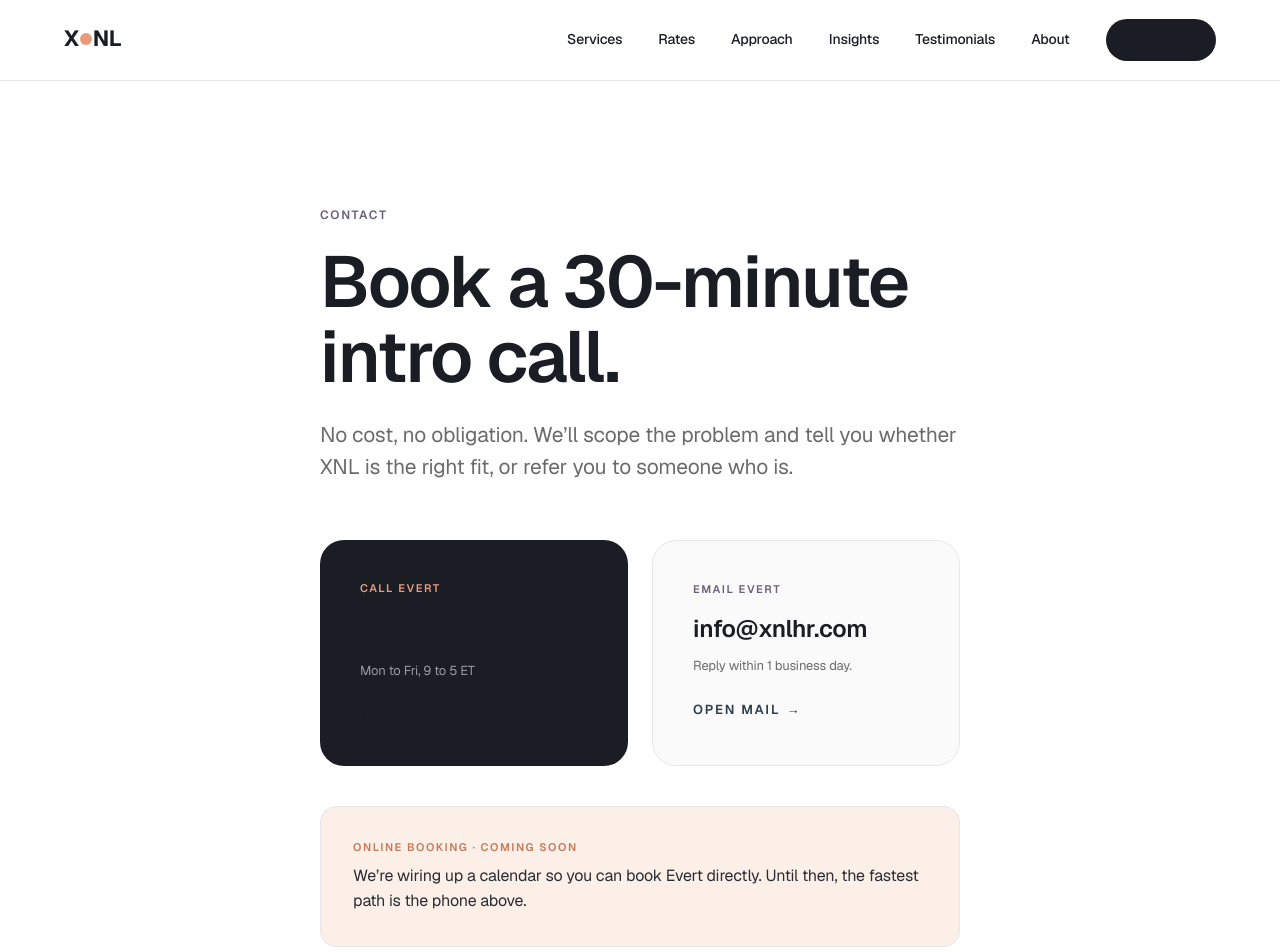
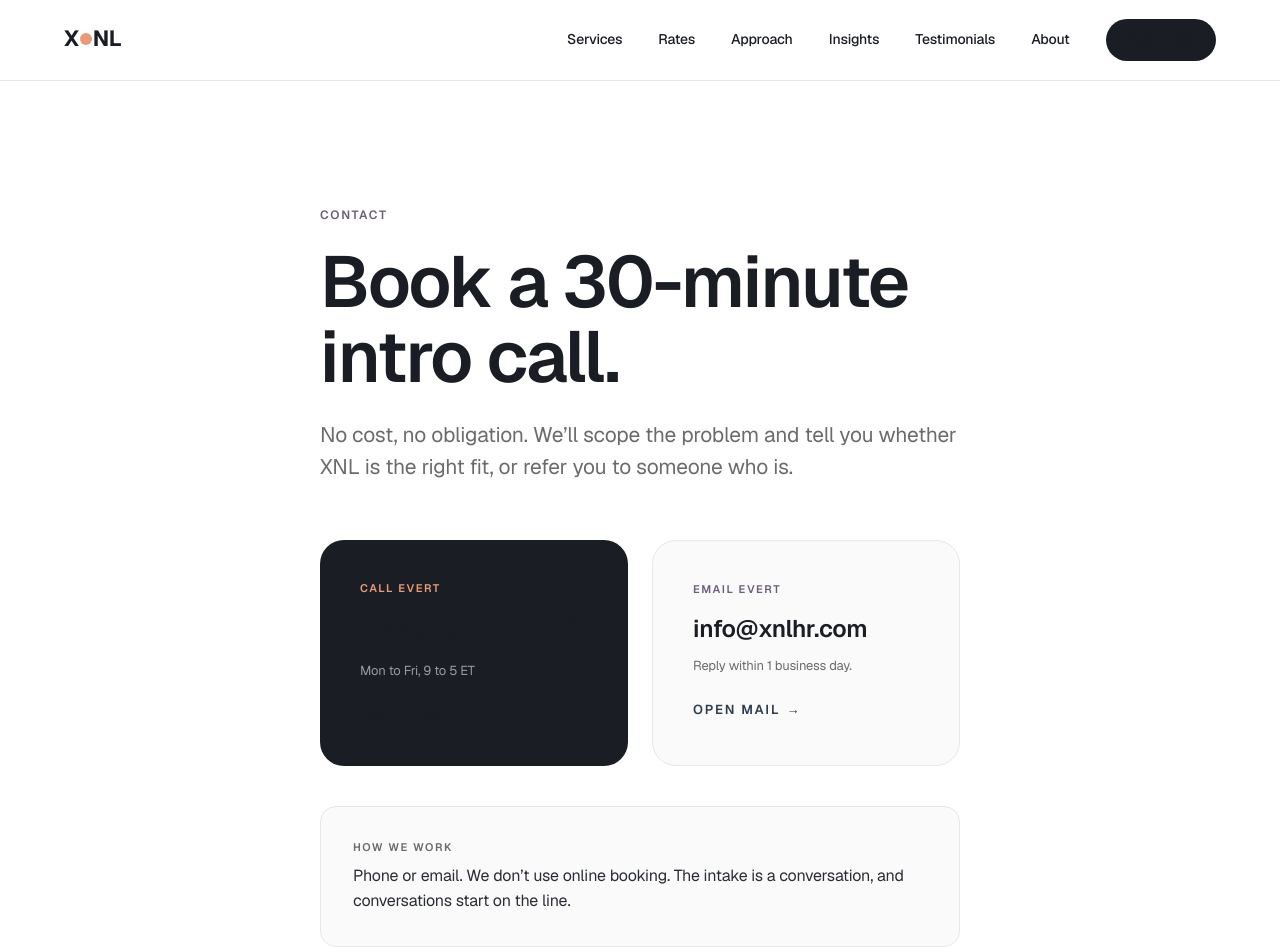
Before and after one commit to staybookt/xnl-hr-website, a Next.js app: page /contact in a window 1280 px wide. Shown: the top 952 px of the page. Built offline with nearby package versions, Linux system fonts and the light colour scheme.

Commit message:
Wave 42 — SEO/AEO/GEO foundation: rewrite llms.txt without mediation (entity-anchored), add robots.txt with explicit AI crawler allows, fix contact page (no online booking ever)

```diff
--- a/src/app/contact/page.tsx
+++ b/src/app/contact/page.tsx
@@ -1,7 +1,11 @@
 import { Container } from "@/components/container";
 import { contact, principals, scenarios } from "@/data/site";
 
-export const metadata = { title: "Contact" };
+export const metadata = {
+  title: "Contact Evert Akkerman · XNL HR & Communications",
+  description: "Speak to Evert Akkerman, CHRL. Phone or email to book a 30-minute intro call. Fractional HR and editorial for owner-operated Canadian businesses. Newmarket, Ontario.",
+  alternates: { canonical: "/contact" },
+};
 
 type Props = {
   searchParams: Promise<{ topic?: string }>;
@@ -76,12 +80,12 @@ export default async function Contact({ searchParams }: Props) {
           </a>
         </div>
 
-        <div className="mt-10 rounded-2xl bg-[var(--color-brand-soft)] border border-[var(--color-rule)] p-6 md:p-8">
-          <p className="text-[11px] uppercase tracking-[0.14em] font-semibold text-[var(--color-brand-deep)] mb-2">
-            Online booking · coming soon
+        <div className="mt-10 rounded-2xl bg-[var(--color-surface)] border border-[var(--color-rule)] p-6 md:p-8">
+          <p className="text-[11px] uppercase tracking-[0.14em] font-semibold text-[var(--color-mute)] mb-2">
+            How we work
           </p>
           <p className="text-[15px] md:text-[16px] leading-[1.55] text-[var(--color-ink-soft)]">
-            We&rsquo;re wiring up a calendar so you can book Evert directly. Until then, the fastest path is the phone above.
+            Phone or email. We don&rsquo;t use online booking. The intake is a conversation, and conversations start on the line.
           </p>
         </div>
 
```
Also changed, not shown: public/llms.txt, public/robots.txt (added).
